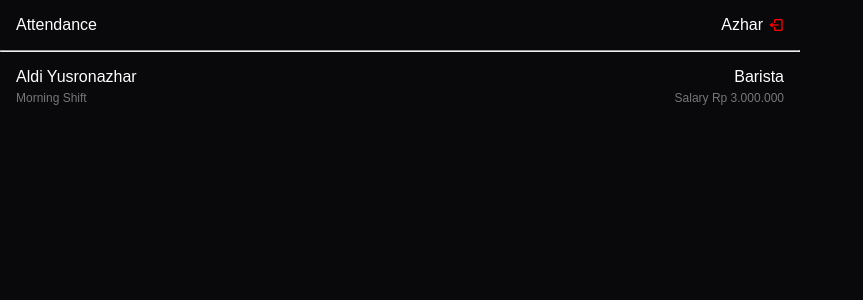
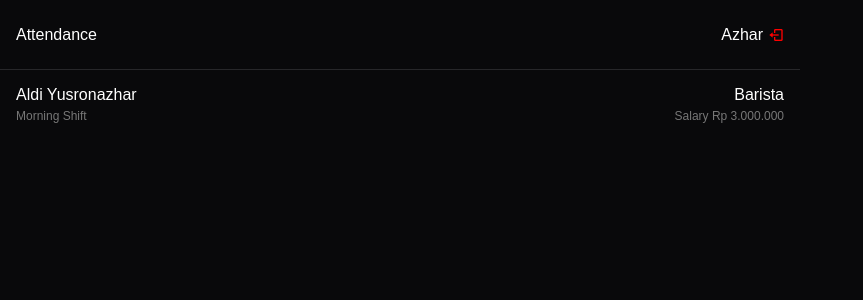
Before and after one commit to Nithze/AKA-Attendance, a React (Vite) app: page /dashboard in a window 1280 px wide. Shown: the top 300 px of the page, without its empty margins (0-863 px from the left). Built offline with nearby package versions, Linux system fonts and the light colour scheme.

Commit message:
update scss

```diff
--- a/src/App.css
+++ b/src/App.css
@@ -1,20 +1,3 @@
-:root {
-    --primary-bg-color: #09090B;
-    --secondary-bg-color: #28282A;
-    --hover-bg-color: #141414;
-    --text-color: #fff;
-    --text-color-gray: #999;
-    --warning-color: #ff0000;
-    --border-color: #28282A;
-    --font-family: Arial, sans-serif;
-    --btn-padding: 10px 25px;
-    --btn-font-size: 16px;
-    --btn-border-radius: 8px;
-    --transition-duration: 0.2s;
-    --cursor-border-color: white;
-    --cursor-inner-border-color: gray;
-}
-
 body {
     margin: 0;
     padding: 0;
--- a/src/Pages/Dashboard/Dashboard.jsx
+++ b/src/Pages/Dashboard/Dashboard.jsx
@@ -15,7 +15,7 @@ export const Dashboard = () => {
                     </div>
                 </div>
                 {/* navbar end */}
-                <hr></hr>
+                {/* <hr></hr> */}
 
                 <div className="profile">
                     <div className="info">
--- a/src/Pages/Dashboard/Dashboard.scss
+++ b/src/Pages/Dashboard/Dashboard.scss
@@ -1,11 +1,12 @@
 .navbar {
   width: 100%;
   align-items: center;
-  height: 50px;
+  height: 70px;
   box-sizing: border-box;
   padding: 16px;
   display: flex;
   justify-content: space-between;
+  border-bottom: 1px solid #27272a;
 
   .title {}
 
@@ -16,7 +17,7 @@
   }
 
   i {
-    color: var(--warning-color);
+    color: #ff0000;
   }
 
 }
@@ -59,8 +60,8 @@
 
 }
 
-hr {
-  margin: 0;
-  padding: 0;
-  color: var(--border-color);
-}
+// hr {
+//   margin: 0;
+//   padding: 0;
+//   color: #27272a;
+// }
```
